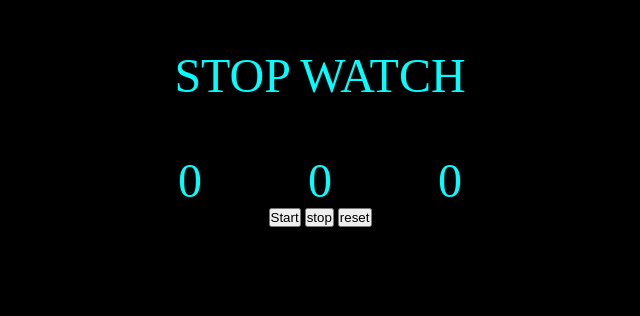
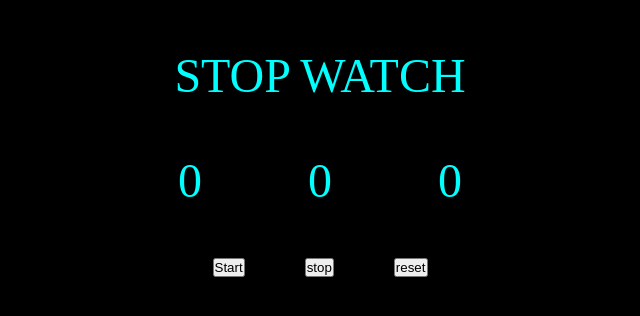
Before and after one commit to Hamzabaloch08/Stop-Watch, a plain HTML site: page index.html in a window 1280 px wide. Shown: the part 152-468 px from the top of the page, without its empty margins (320-960 px from the left). Drawn offline with Linux system fonts and the light colour scheme.

Commit message:
Update index.html

```diff
--- a/index.html
+++ b/index.html
@@ -49,6 +49,12 @@
             font-weight: 100;
         }
 
+        .button-section{
+            display: flex;
+            gap: 0px 60px;
+            margin-top: 50px;
+        }
+
     </style>
 </head>
 
```
